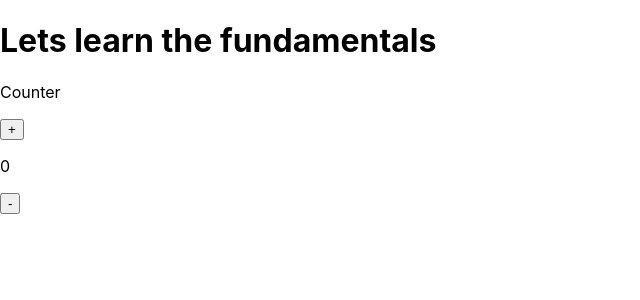
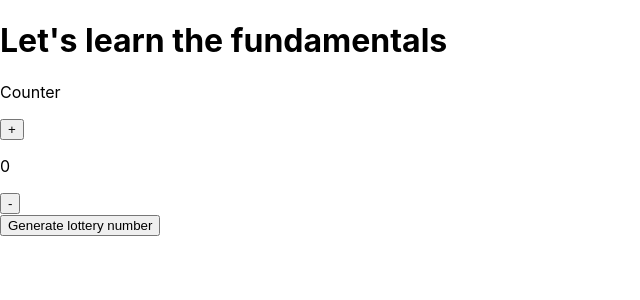
Before and after one commit to klaryon/react-fundamentals, a React (Create React App) app: page / in a window 1280 px wide. Shown: the top 300 px of the page, without its empty margins (0-640 px from the left). Built offline with nearby package versions, Linux system fonts and the light colour scheme.

Commit message:
add lottery number states

```diff
--- a/src/App.js
+++ b/src/App.js
@@ -1,19 +1,32 @@
-// import { useState } from "react";
+import { useState } from "react";
 import './App.css';
 
 function App()
 {
   //we use const - array destructuring - use State gives us back an array - readOnly number - a function that should change.
-  // const [number, setNumber] = useState(0);
+  const [number, setNumber] = useState(0);
+  const [lotteryNumbers, setLotteryNumbers] = useState([]);
+
+  const addLotteryNumber = () =>
+  {
+    setLotteryNumbers([...lotteryNumbers, number]);
+  }
 
   return (
     <div className="app">
-      <h1>Lets learn the fundamentals</h1>
+      <h1>Let's learn the fundamentals</h1>
 
       <p>Counter</p>
-      <button>+</button>
-      <p>0</p>
-      <button>-</button>
+      <button onClick={() => setNumber(number + 1)}>+</button>
+      <p>{number}</p>
+      <button onClick={() => setNumber(number - 1)}>-</button>
+      <br />
+
+      <button onClick={addLotteryNumber}>Generate lottery number</button>
+      {lotteryNumbers.map((lotteryNumber, i) =>
+      (
+        <p>The lottery number #{i + 1} is {lotteryNumber}</p>
+      ))}
     </div>
   );
 }
```
